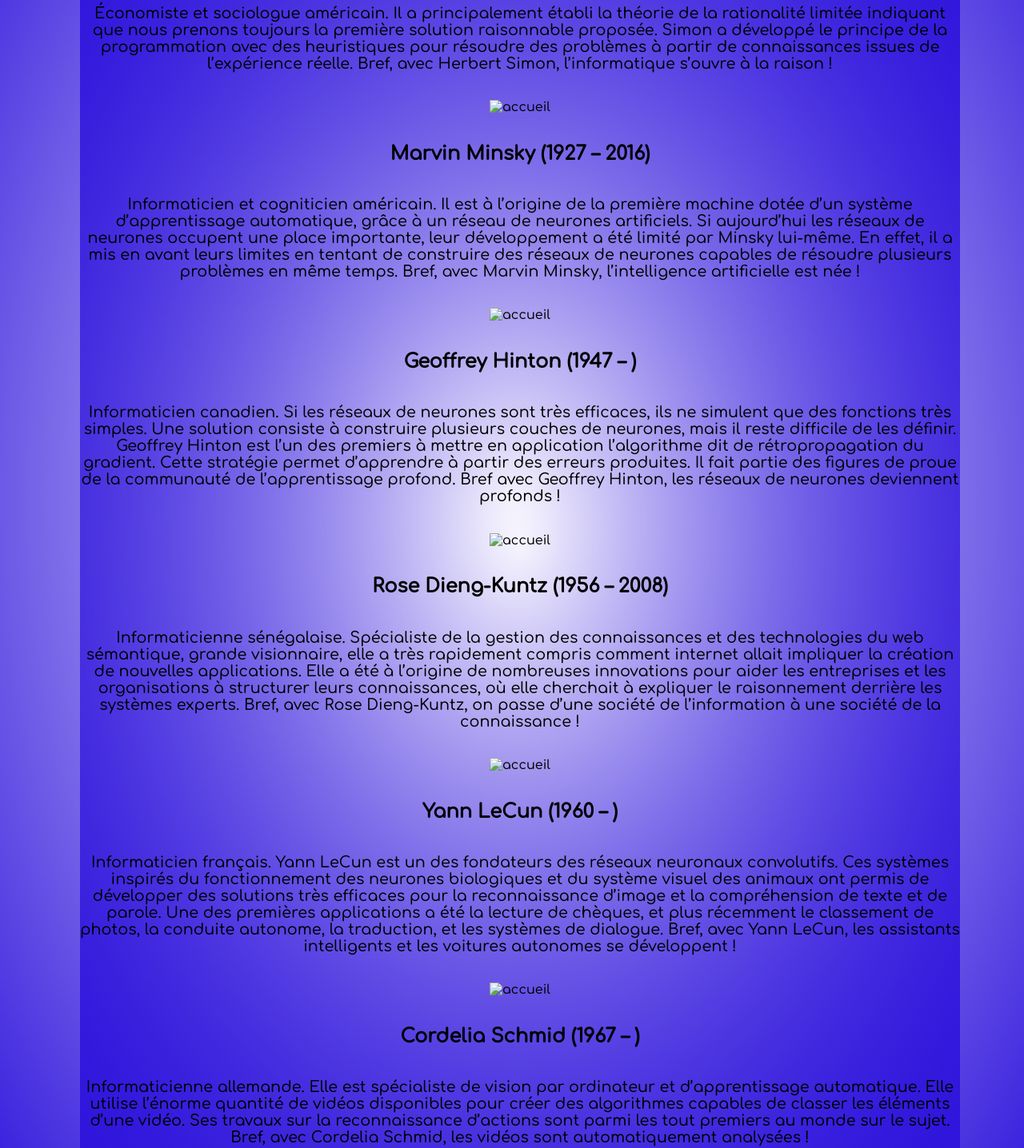
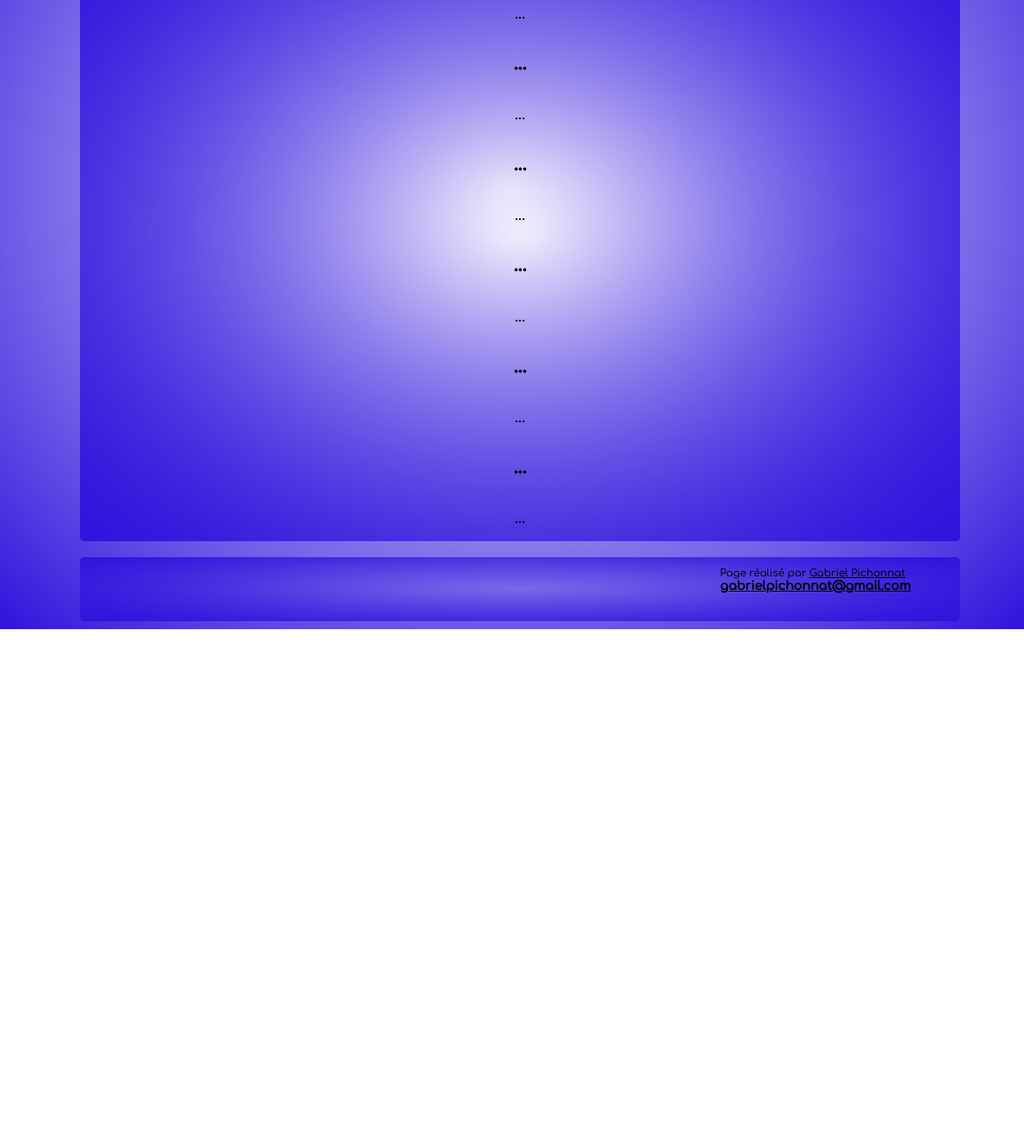
Before and after one commit to Gabiel-45/moncv, a plain HTML site: page index.html in a window 1280 px wide. Shown: the part 319-1755 px from the top of the page at 80% size. After the commit the page ends 1106 px from the top, so only its background shows below. Drawn offline with Linux system fonts and the light colour scheme; a web font is replaced by a local one.

Commit message:
cv en attente
attente update

```diff
--- a/index.html
+++ b/index.html
@@ -15,56 +15,22 @@
 
     <article class= " arrondie ">
         <h1 class= " centrer">CV Gabriel Pichonnat</h1>
-        <p class= " formearticle ">Économiste et sociologue américain. Il a principalement établi la théorie de la rationalité limitée indiquant
-            que nous prenons toujours la première solution raisonnable proposée. Simon a développé le principe de la programmation avec des
-             heuristiques pour résoudre des problèmes à partir de connaissances issues de l’expérience réelle. Bref, avec Herbert Simon,
-             l’informatique s’ouvre à la raison !</p >
-             <p class= " centrer "><img alt= " accueil " src= "img/monsieur_2.png"></P>
-                <h1 class= " centrer ">Marvin Minsky (1927 – 2016)</h1>
-                <p class= " formearticle ">Informaticien et cogniticien américain.
-                    Il est à l’origine de la première machine dotée d’un système d’apprentissage automatique, grâce à un réseau de neurones
-                    artificiels. Si aujourd’hui les réseaux de neurones occupent une place importante,
-                    leur développement a été limité par Minsky lui-même. En effet, il a mis en avant leurs
-                    limites en tentant de construire des réseaux de neurones capables de résoudre plusieurs
-                    problèmes en même temps. Bref, avec Marvin Minsky, l’intelligence artificielle est née !
+        <p class= " formearticle ">...</p >
+                <h1 class= " centrer ">...</h1>
+                <p class= " formearticle ">...</p>
 
 
-                   <p class= " centrer "><img alt= " accueil " src= "img/monsieur_3.png"></P>
-                    <h1 class= " centrer ">Geoffrey Hinton (1947 – )</h1>
-                    <p class= " formearticle ">Informaticien canadien. Si les réseaux de neurones sont très efficaces,
-                        ils ne simulent que des fonctions très simples. Une solution consiste à construire plusieurs couches
-                        de neurones, mais il reste difficile de les définir. Geoffrey Hinton est l’un des premiers à mettre en application
-                        l’algorithme dit de rétropropagation du gradient. Cette stratégie permet d’apprendre à partir des erreurs produites.
-                        Il fait partie des figures de proue de la communauté de l’apprentissage profond.
-                        Bref avec Geoffrey Hinton, les réseaux de neurones deviennent profonds !
+                    <h1 class= " centrer ">...</h1>
+                    <p class= " formearticle ">...</p>
 
-                        <p class= " centrer "><img alt= " accueil " src= "img/madame_1.png"></P>
-                            <h1 class= " centrer ">Rose Dieng-Kuntz (1956 – 2008)</h1>
-                            <p class= " formearticle ">Informaticienne sénégalaise. Spécialiste de la gestion des connaissances et des technologies du web sémantique,
-                                grande visionnaire, elle a très rapidement compris comment internet allait impliquer la création de nouvelles applications.
-                                Elle a été à l’origine de nombreuses innovations pour aider les entreprises et les organisations à structurer leurs connaissances,
-                                où elle cherchait à expliquer le raisonnement derrière les systèmes experts.
-                                Bref, avec Rose Dieng-Kuntz, on passe d’une société de l’information à une société de la connaissance !
+                            <h1 class= " centrer ">...</h1>
+                            <p class= " formearticle ">...</p>
 
+                                    <h1 class= " centrer ">...</h1>
+                                    <p class= " formearticle ">...</p>
 
-                                <p class= " centrer "><img alt= " accueil " src= "img/monsieur_4.png"></P>
-                                    <h1 class= " centrer ">Yann LeCun (1960 – )</h1>
-                                    <p class= " formearticle ">Informaticien français. Yann LeCun est un des fondateurs des réseaux neuronaux
-                                        convolutifs. Ces systèmes inspirés du fonctionnement des neurones biologiques et du système visuel des animaux
-                                        ont permis de développer des solutions très efficaces pour la reconnaissance d’image et la compréhension de texte
-                                        et de parole. Une des premières applications a été la lecture de chèques, et plus récemment le classement de photos,
-                                        la conduite autonome, la traduction, et les systèmes de dialogue.
-                                        Bref, avec Yann LeCun, les assistants intelligents et les voitures autonomes se développent !
-
-
-
-                                        <p class= " centrer "><img alt= " accueil " src= "img/madame_2.png"></P>
-                                            <h1 class= " centrer ">Cordelia Schmid (1967 – )</h1>
-                                            <p class= " formearticle ">Informaticienne allemande. Elle est spécialiste de vision par ordinateur et
-                                                d’apprentissage automatique. Elle utilise l’énorme quantité de vidéos disponibles pour créer des algorithmes
-                                                capables de classer les éléments d’une vidéo. Ses travaux sur la reconnaissance d’actions sont parmi les tout
-                                                premiers au monde sur le sujet.
-                                                Bref, avec Cordelia Schmid, les vidéos sont automatiquement analysées !
+                                            <h1 class= " centrer ">...</h1>
+                                            <p class= " formearticle ">...</p>
     </article >
 
 
```
